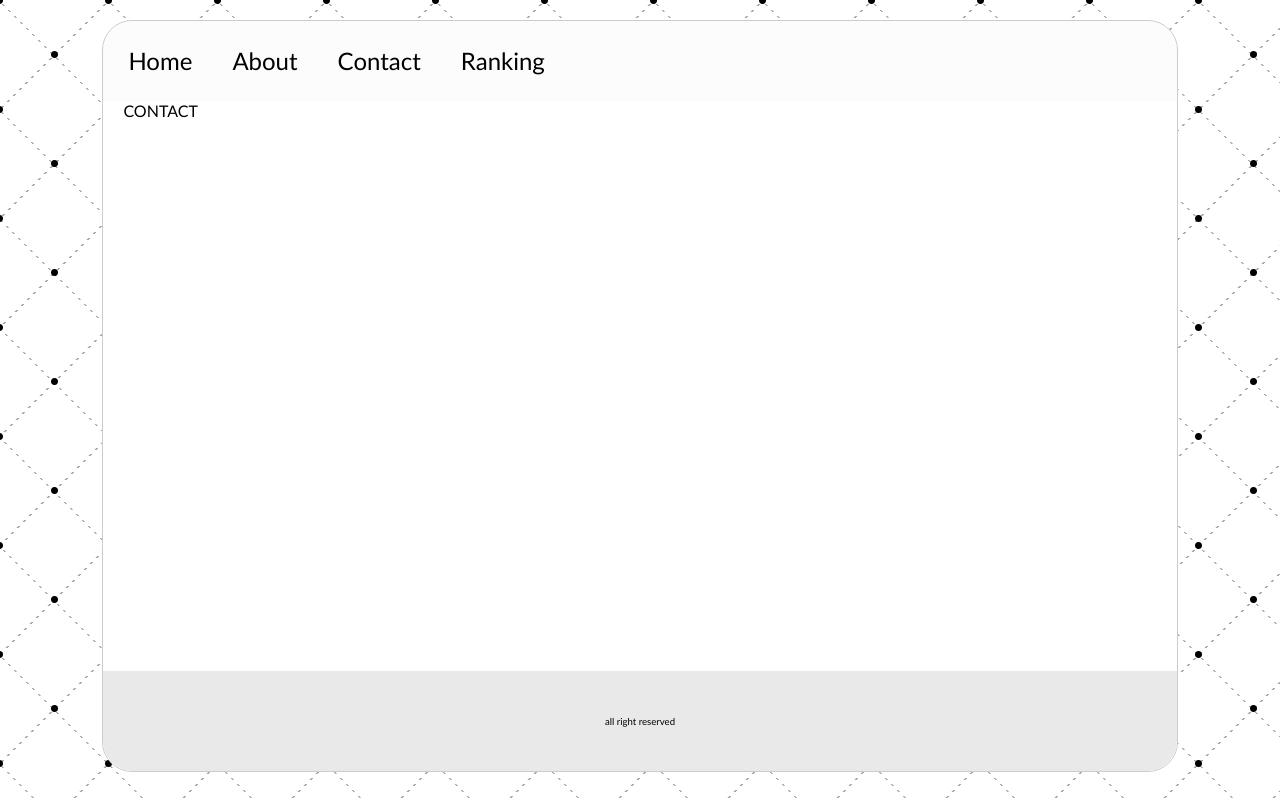
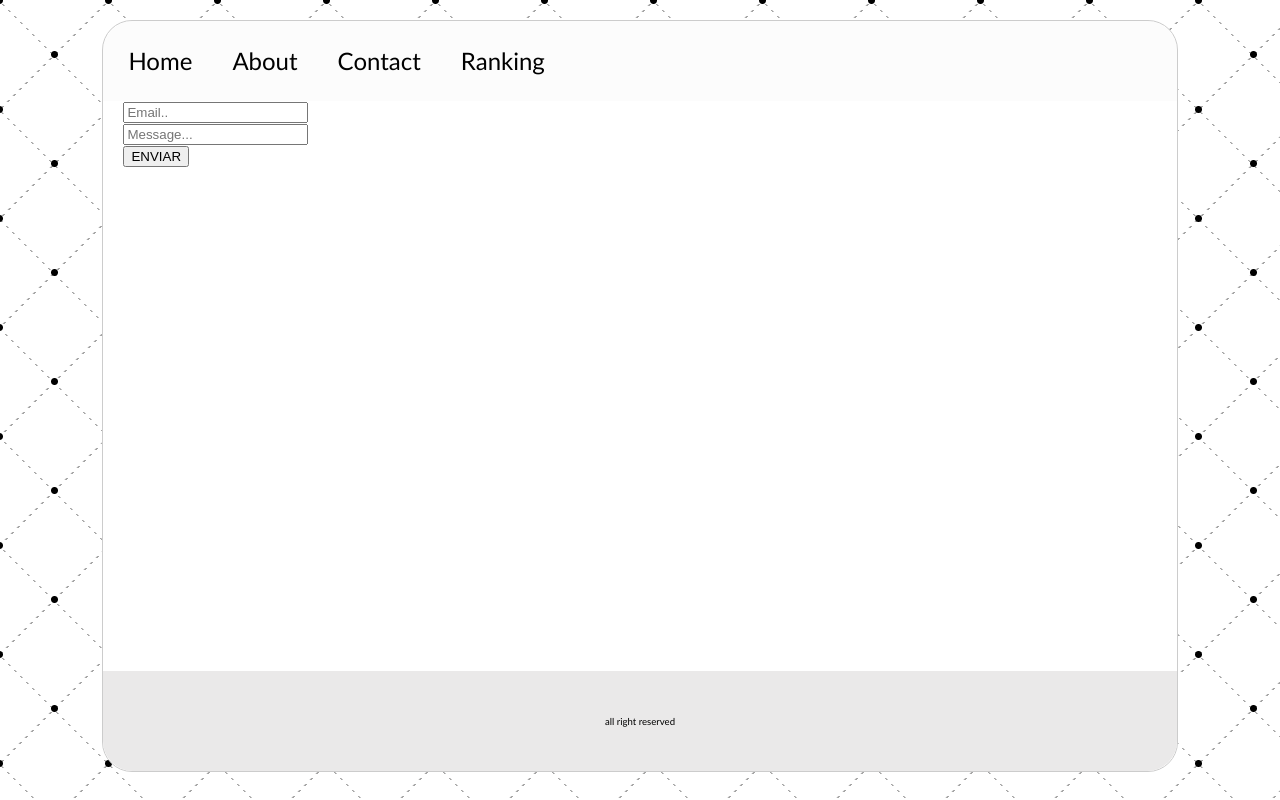
Before and after one commit to gitradonz/HuntZ-website, a Next.js app: page /contact in a window 1280 px wide. Built offline with nearby package versions, Linux system fonts and the light colour scheme.

Commit message:
Added react-hook-form

```diff
--- a/package.json
+++ b/package.json
@@ -11,6 +11,7 @@
     "next": "12.1.4",
     "react": "18.0.0",
     "react-dom": "18.0.0",
+    "react-hook-form": "^7.31.1",
     "styled-components": "^5.3.5"
   },
   "devDependencies": {
--- a/pages/about/About.module.css
+++ b/pages/about/About.module.css
@@ -38,5 +38,3 @@
     height: calc(100vh - 155px);
   }
 }
-.paragraph {
-}
--- a/pages/contact/index.js
+++ b/pages/contact/index.js
@@ -2,16 +2,47 @@ import Footer from "../../components/footer";
 import Header from "../../components/header";
 import styles from "./Contact.module.css";
 import styled from "styled-components";
+import { useForm } from "react-hook-form";
 
 const StyledFooterText = styled.p`
   font-size: 0.6rem;
 `;
 
 export default function Contact() {
+  const {
+    register,
+    handleSubmit,
+    formState: { errors },
+  } = useForm();
   return (
     <div className={styles.container}>
       <Header />
-      <main className={styles.main}>CONTACT</main>
+      <main className={styles.main}>
+        <form
+          onSubmit={handleSubmit((data) => {
+            console.log(data);
+          })}
+        >
+          <div>
+            <input
+              {...register("email", { required: "Email required." })}
+              placeholder="Email.."
+            ></input>
+            <span>{errors.email?.message}</span>
+          </div>
+          <div>
+            <input
+              {...register("message", {
+                required: "Message required.",
+                minLength: { value: 10, message: "Minimum 10 characters." },
+              })}
+              placeholder="Message..."
+            ></input>
+            <span>{errors.message?.message}</span>
+          </div>
+          <button>ENVIAR</button>
+        </form>
+      </main>
       <Footer>
         <StyledFooterText>all right reserved</StyledFooterText>
       </Footer>
```
Also changed, not shown: 1 other file (tests, documents, lock files or other folders).
